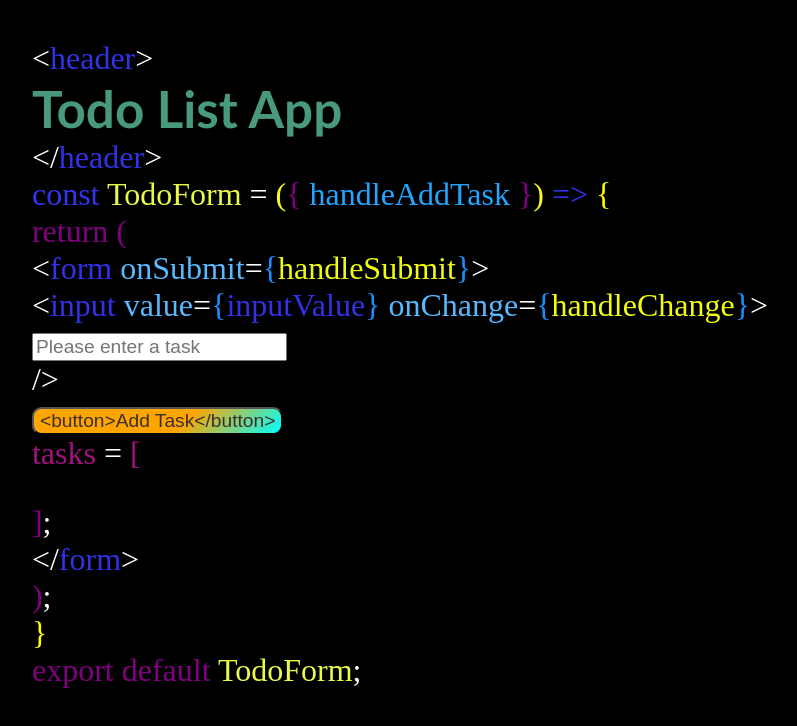
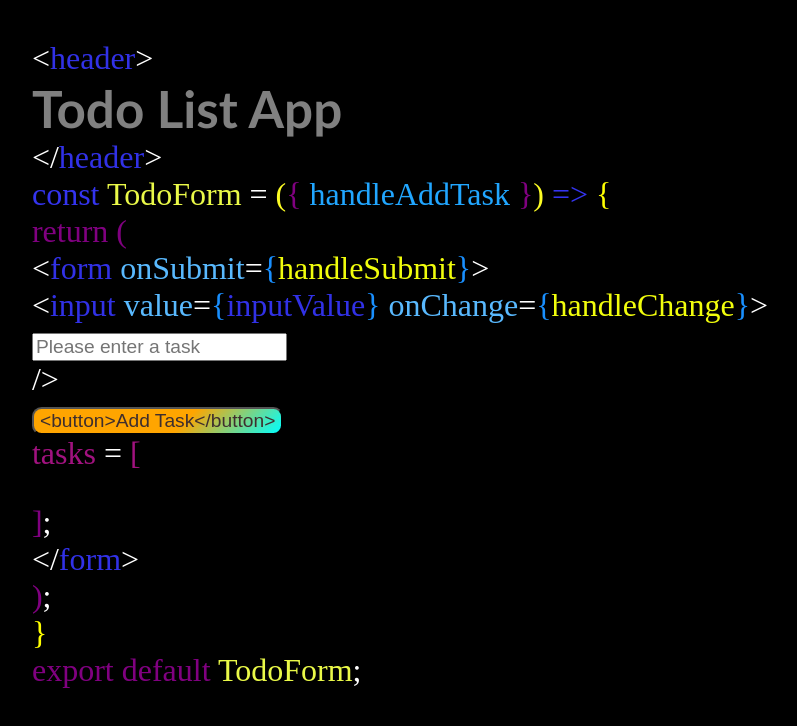
Before and after one commit to Aguadebebe/todo-list, a React (Create React App) app: page / in a window 1280 px wide. Shown: the top 726 px of the page, without its empty margins (240-1037 px from the left). Built offline with nearby package versions, Linux system fonts and the light colour scheme.

Commit message:
Changed header title color to gray

```diff
--- a/src/App.css
+++ b/src/App.css
@@ -6,9 +6,6 @@
 
  }
 
-.hhh {
-  color:  rgb(161, 18, 127);
-}
  .app {
   color: white;
   margin-top: 1em;
@@ -20,7 +17,7 @@
     font-size: 1.6em;
     font-family:'Trebuchet MS', 'Lucida Sans Unicode', 'Lucida Grande', 'Lucida Sans', Arial, sans-serif;
     font-weight: bold;
-    color:rgb(72, 153, 126);
+    color: gray;
  }
 
  .app-logic {
```
